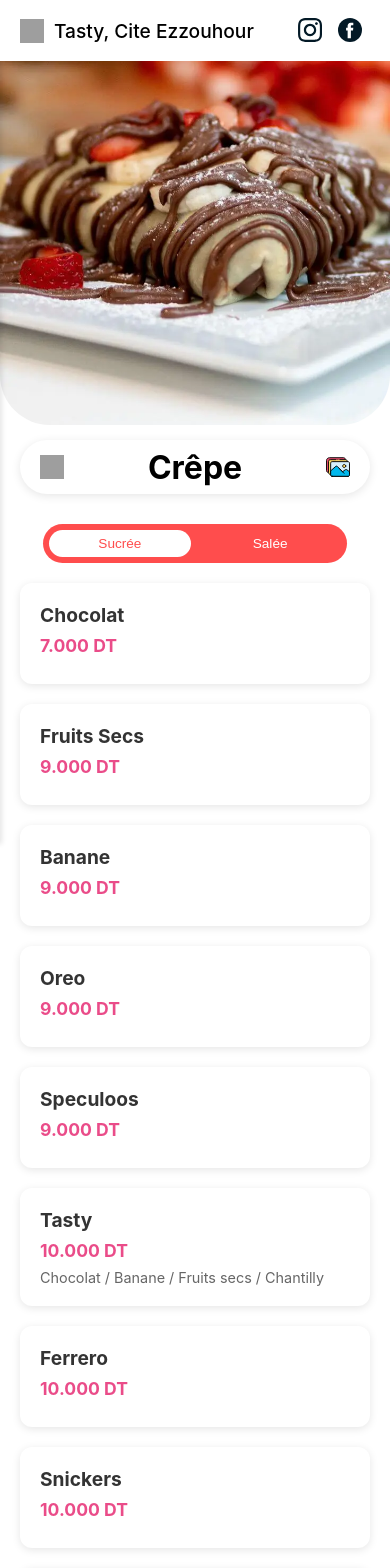
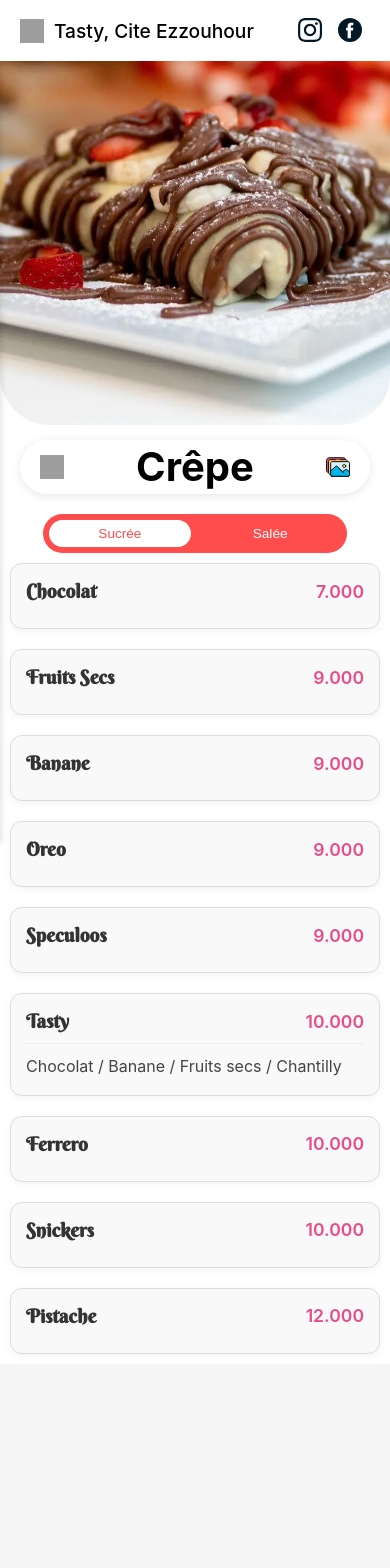
Before and after one commit to AbdallahSHILI/Tasty-Menu, a React (Create React App) app: page /Crepe in a window 390 px wide. Shown: the top 1568 px of the page. After the commit the page ends 1364 px from the top, so only its background shows below. Built offline with nearby package versions, Linux system fonts and the light colour scheme; grey boxes are pictures that could not be loaded.

Commit message:
Add font preconnect, style enhancements, and item layout improvements

```diff
--- a/public/index.html
+++ b/public/index.html
@@ -15,6 +15,12 @@
       user's mobile device or desktop. See https://developers.google.com/web/fundamentals/web-app-manifest/
     -->
     <link rel="manifest" href="%PUBLIC_URL%/manifest.json" />
+    <link rel="preconnect" href="https://fonts.googleapis.com" />
+    <link rel="preconnect" href="https://fonts.gstatic.com" crossorigin />
+    <link
+      href="https://fonts.googleapis.com/css2?family=Berkshire+Swash&family=Poppins:wght@300;700&family=Roboto:ital,wght@0,100;0,300;0,400;0,500;0,700;0,900;1,100;1,300;1,400;1,500;1,700;1,900&family=Rubik:wght@300&display=swap"
+      rel="stylesheet"
+    />
     <!--
       Notice the use of %PUBLIC_URL% in the tags above.
       It will be replaced with the URL of the `public` folder during the build.
--- a/src/Pages/CategoryPage/CategoryPage.jsx
+++ b/src/Pages/CategoryPage/CategoryPage.jsx
@@ -122,8 +122,10 @@
         <div className={styles.itemsGrid}>
           {currentItems?.map((item) => (
             <div key={item.id} className={styles.menuItem}>
-              <h3 className={styles.itemName}>{item.name}</h3>
-              <p className={styles.price}>{item.price} DT</p>
+              <div className={styles.itemHeader}>
+                <h3 className={styles.itemName}>{item.name}</h3>
+                <p className={styles.price}>{item.price}</p>
+              </div>
               {item.ingredients && (
                 <p className={styles.ingredients}>{item.ingredients}</p>
               )}
--- a/src/Pages/CategoryPage/categoryPage.module.css
+++ b/src/Pages/CategoryPage/categoryPage.module.css
@@ -71,7 +71,7 @@
 }
 
 .menuSection {
-  padding: 20px;
+  padding: px15;
   max-width: 1200px;
   margin: 0 auto;
 }
@@ -90,64 +90,74 @@
 
 .itemsGrid {
   display: grid;
-  grid-template-columns: repeat(auto-fill, minmax(280px, 1fr));
+  grid-template-columns: repeat(auto-fill, minmax(300px, 1fr));
   gap: 20px;
+  padding: 10px;
 }
 
 .menuItem {
-  background: white;
+  background: #f9f9f9;
+  border: 1px solid #ddd;
+  border-radius: 12px;
   padding: 20px;
-  border-radius: 12px;
-  box-shadow: 0 2px 8px rgba(0, 0, 0, 0.1);
-  transition: transform 0.2s ease;
+  box-shadow: 0 2px 8px rgba(0, 0, 0, 0.05);
+  transition: transform 0.2s ease, box-shadow 0.2s ease;
 }
 
 .menuItem:hover {
-  transform: translateY(-2px);
+  transform: translateY(-4px);
+  box-shadow: 0 4px 12px rgba(0, 0, 0, 0.1);
+}
+
+.itemHeader {
+  display: flex;
+  justify-content: space-between;
+  align-items: center;
+  margin-bottom: 10px;
 }
 
 .itemName {
-  font-size: 1.2rem;
+  font-size: 1.4rem;
+  font-weight: 700;
+  font-family: "Berkshire Swash", cursive;
   color: #333;
-  margin: 0 0 8px 0;
+  margin: 0;
+  text-align: left;
 }
 
 .price {
-  font-size: 1.1rem;
+  font-size: 1.3rem;
+  font-weight: 600;
   color: #ea4c89;
-  font-weight: bold;
-  margin: 0 0 8px 0;
+  margin: 0;
+  text-align: right;
 }
 
 .ingredients {
-  font-size: 0.9rem;
-  color: #666;
-  margin: 0;
+  font-size: 1.1rem;
+  color: #444;
+  margin: 10px 0 0 0;
+  line-height: 1.6;
+  text-align: left;
+  border-top: 1px solid #eee;
+  padding-top: 10px;
 }
 
 @media screen and (max-width: 768px) {
-  .headerSection {
-    padding: 0px 0px 10px;
+  .menuItem {
+    padding: 15px;
   }
 
-  .categoryTitle {
-    font-size: 2rem;
-    bottom: -3px;
+  .itemName {
+    font-size: 1.2rem;
   }
 
-  .imageContainer {
-    width: 100px;
-    height: 100px;
-    bottom: -30px;
+  .price {
+    font-size: 1.1rem;
   }
 
-  .categoryImage {
-    width: 60px;
-    height: 60px;
-  }
-
-  .itemsGrid {
-    grid-template-columns: 1fr;
+  .ingredients {
+    font-size: 1rem;
   }
 }
 
--- a/src/Pages/Home/FoodCategory/Menu/menu.jsx
+++ b/src/Pages/Home/FoodCategory/Menu/menu.jsx
@@ -58,7 +58,7 @@
       <div key={item.id} className={styles.menuItem}>
         <div className={styles.itemHeader}>
           <h3 className={styles.itemName}>{item.name}</h3>
-          <span className={styles.price}>{item.price} DT</span>
+          <span className={styles.price}>{item.price}</span>
         </div>
         {item.ingredients && (
           <p className={styles.ingredients}>{item.ingredients}</p>
--- a/src/Pages/Home/FoodCategory/Menu/menu.module.css
+++ b/src/Pages/Home/FoodCategory/Menu/menu.module.css
@@ -52,9 +52,12 @@
 }
 
 .itemName {
-  font-size: 1.1rem;
+  font-size: 1.4rem;
+  font-weight: 700;
+  font-family: "Berkshire Swash", cursive;
   color: #333;
   margin: 0;
+  text-align: left;
 }
 
 .price {
```
